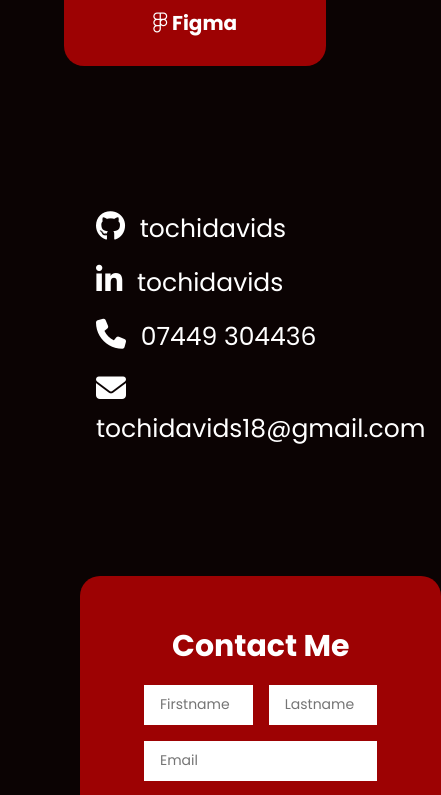
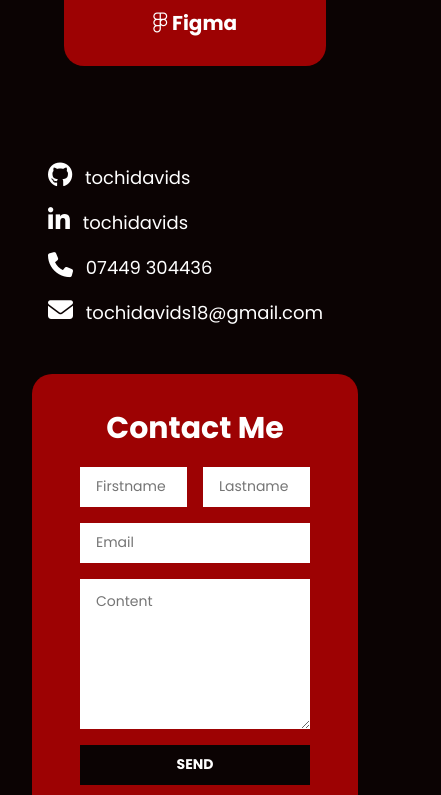
Before and after one commit to tices0/Portfolio, a React (Create React App) app: page / in a window 390 px wide. Shown: the part 4080-4875 px from the top of the page, 441 px wide, since content can reach past the window. Built offline with nearby package versions, Linux system fonts and the light colour scheme.

Commit message:
contact page responsive

```diff
--- a/src/pages/Contact.jsx
+++ b/src/pages/Contact.jsx
@@ -30,6 +30,7 @@ function Contact() {
 					href="mailto:tochidavids18@gmail.com"
 					target="_blank"
 					rel="noopener noreferrer"
+					className="email"
 				>
 					<i className="fa-solid fa-envelope"></i>{" "}
 					tochidavids18@gmail.com
--- a/src/styles/styles.css
+++ b/src/styles/styles.css
@@ -794,8 +794,109 @@ body {
   color: #f9e3e2;
 }
 
+@media only screen and (max-width: 1150px) {
+  #contact-page {
+    gap: 6rem;
+  }
+}
 @media only screen and (max-width: 825px) {
   #contact-page {
     grid-template-columns: 1fr;
+    gap: 3rem;
+  }
+}
+@media only screen and (max-width: 600px) {
+  #contact-page {
+    padding: 4rem;
+  }
+  #contact-page form {
+    padding: 2rem 3rem;
+  }
+}
+@media only screen and (max-width: 540px) {
+  #contact-page {
+    padding: 3rem;
+  }
+  #contact-page .social-links a {
+    font-size: 24px;
+  }
+}
+@media only screen and (max-width: 540px) {
+  #contact-page .social-links a {
+    font-size: 23px;
+  }
+}
+@media only screen and (max-width: 480px) {
+  #contact-page .social-links a {
+    font-size: 18px;
+  }
+  #contact-page .social-links a i {
+    font-size: 25px;
+  }
+}
+@media only screen and (max-width: 450px) {
+  #contact-page {
+    padding: 2rem;
+  }
+}
+@media only screen and (max-width: 380px) {
+  #contact-page .social-links a {
+    font-size: 16px;
+  }
+  #contact-page .social-links a i {
+    font-size: 20px;
+  }
+  #contact-page form {
+    padding: 2rem;
+  }
+}
+@media only screen and (max-width: 350px) {
+  #contact-page .social-links a.email {
+    font-size: 14px;
+  }
+  #contact-page .social-links a.email i {
+    font-size: 18px;
+  }
+  #contact-page form .top {
+    flex-direction: column;
+  }
+  #contact-page form input,
+  #contact-page form textarea {
+    width: 200px;
+  }
+}
+@media only screen and (max-width: 325px) {
+  #contact-page .social-links a.email {
+    font-size: 12px;
+  }
+  #contact-page .social-links a.email i {
+    font-size: 16px;
+  }
+  #contact-page form input,
+  #contact-page form textarea {
+    width: 175px;
+  }
+}
+@media only screen and (max-width: 300px) {
+  #contact-page form {
+    padding: 2rem 0;
+  }
+  #contact-page form .top {
+    width: calc(100% - 2rem);
+  }
+  #contact-page form h1 {
+    font-size: 25px;
+  }
+}
+@media only screen and (max-width: 285px) {
+  #contact-page .social-links a.email {
+    font-size: 10px;
+  }
+  #contact-page .social-links a.email i {
+    font-size: 14px;
+  }
+  #contact-page form input,
+  #contact-page form textarea {
+    width: 150px;
   }
 }/*# sourceMappingURL=styles.css.map */
--- a/src/styles/styles.scss
+++ b/src/styles/styles.scss
@@ -936,8 +936,147 @@ body {
 	}
 }
 
+@media only screen and (max-width: 1150px) {
+	#contact-page {
+		gap: 6rem;
+	}
+}
+
 @media only screen and (max-width: 825px) {
 	#contact-page {
 		grid-template-columns: 1fr;
+		gap: 3rem;
 	}
 }
+
+@media only screen and (max-width: 600px) {
+	#contact-page {
+		padding: 4rem;
+
+		form {
+			padding: 2rem 3rem;
+		}
+	}
+}
+
+@media only screen and (max-width: 540px) {
+	#contact-page {
+		padding: 3rem;
+
+		.social-links a {
+			font-size: 24px;
+		}
+	}
+}
+
+@media only screen and (max-width: 540px) {
+	#contact-page .social-links a {
+		font-size: 23px;
+	}
+}
+
+@media only screen and (max-width: 480px) {
+	#contact-page .social-links a {
+		font-size: 18px;
+
+		i {
+			font-size: 25px;
+		}
+	}
+}
+
+@media only screen and (max-width: 450px) {
+	#contact-page {
+		padding: 2rem;
+	}
+}
+
+@media only screen and (max-width: 380px) {
+	#contact-page {
+		.social-links a {
+			font-size: 16px;
+
+			i {
+				font-size: 20px;
+			}
+		}
+
+		form {
+			padding: 2rem;
+		}
+	}
+}
+
+@media only screen and (max-width: 350px) {
+	#contact-page {
+		.social-links a.email {
+			font-size: 14px;
+
+			i {
+				font-size: 18px;
+			}
+		}
+		form {
+			.top {
+				flex-direction: column;
+			}
+
+			input,
+			textarea {
+				width: 200px;
+			}
+		}
+	}
+}
+
+@media only screen and (max-width: 325px) {
+	#contact-page {
+		.social-links a.email {
+			font-size: 12px;
+			i {
+				font-size: 16px;
+			}
+		}
+
+		form {
+			input,
+			textarea {
+				width: 175px;
+			}
+		}
+	}
+}
+
+@media only screen and (max-width: 300px) {
+	#contact-page {
+		form {
+			padding: 2rem 0;
+
+			.top {
+				width: calc(100% - 2rem);
+			}
+
+			h1 {
+				font-size: 25px;
+			}
+		}
+	}
+}
+
+@media only screen and (max-width: 285px) {
+	#contact-page {
+		.social-links a.email {
+			font-size: 10px;
+
+			i {
+				font-size: 14px;
+			}
+		}
+		form {
+			input,
+			textarea {
+				width: 150px;
+			}
+		}
+	}
+}
```
Also changed, not shown: 1 other file (tests, documents, lock files or other folders).
